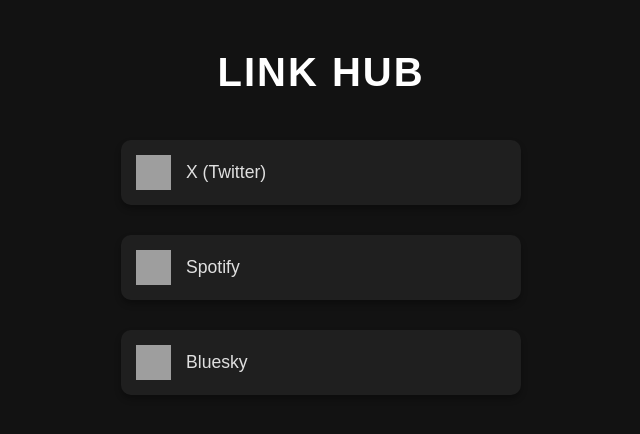
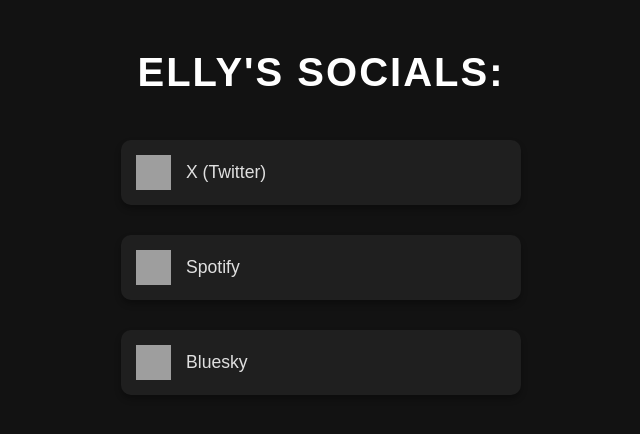
Before and after one commit to lkotlarenko/elly-social, a Gatsby site: page / in a window 1280 px wide. Shown: the whole page, without its empty margins (319-959 px from the left). Built offline with nearby package versions, Linux system fonts and the light colour scheme; Gatsby itself is replaced by a stand-in of ours; grey boxes are pictures that could not be loaded.

Commit message:
add src data

```diff
--- a/src/data/links.js
+++ b/src/data/links.js
@@ -1,17 +1,17 @@
 const links = [
   {
     name: "X (Twitter)",
-    url: "https://x.com/YOURUSERNAME",
+    url: "https://x.com/EllyFromTerra",
     icon: "x-icon.png",
   },
   {
     name: "Spotify",
-    url: "https://open.spotify.com/user/YOURUSERNAME",
+    url: "https://open.spotify.com/user/lkotlarenko",
     icon: "spotify-icon.png",
   },
   {
     name: "Bluesky",
-    url: "https://bsky.app/profile/YOURUSERNAME",
+    url: "https://bsky.app/profile/elly.social",
     icon: "bsky-icon.png",
   },
 ]
--- a/src/pages/index.js
+++ b/src/pages/index.js
@@ -5,7 +5,7 @@ import "../styles/global.css"
 
 const IndexPage = () => (
   <main>
-    <h1>Link Hub</h1>
+    <h1>elly's socials:</h1>
     <div className="links-container">
       {links.map(link => (
         <LinkItem key={link.url} {...link} />
```
